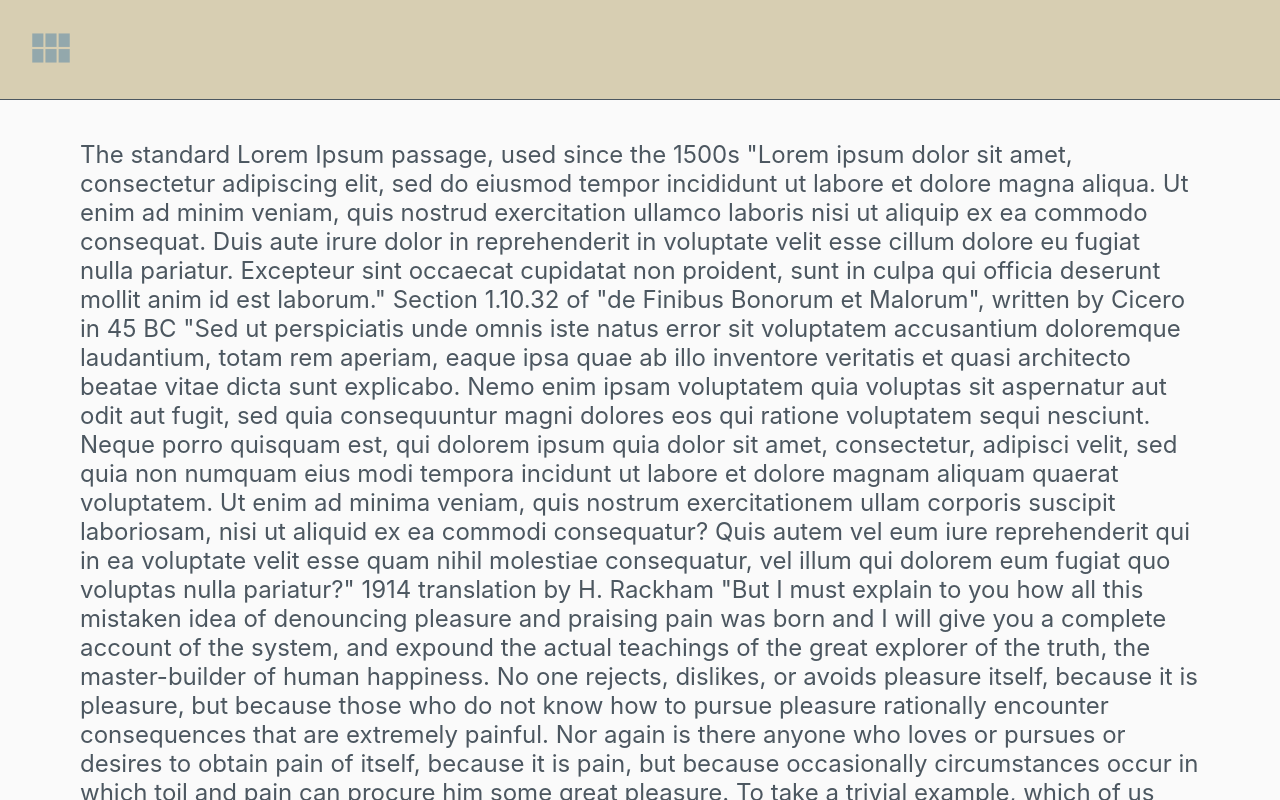
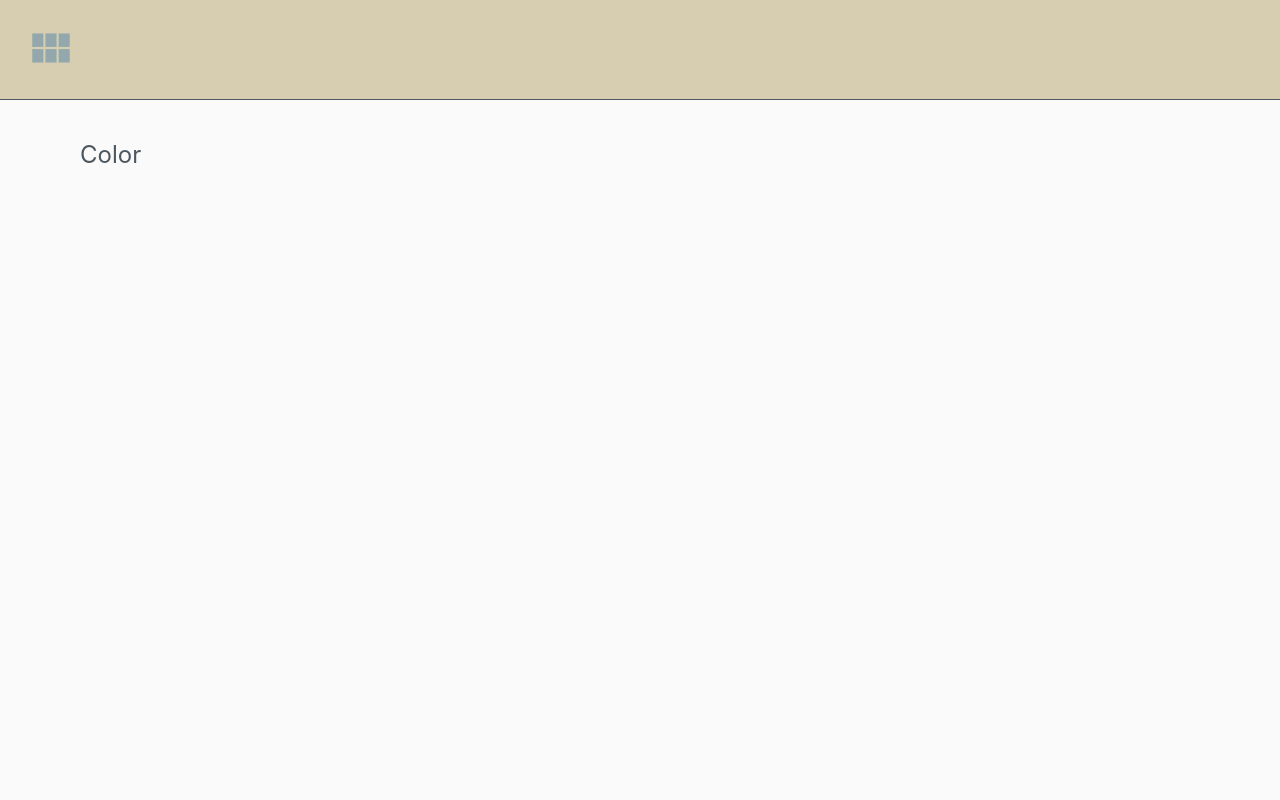
Before and after one commit to kirkdrichardson/react-layout-template, a React (Create React App) app: page /color in a window 1280 px wide. Built offline with nearby package versions, Linux system fonts and the light colour scheme.

Commit message:
added React Router with default routes, added global React Router type, added AppDelegate component for future auth routing, added default routing components and folders

```diff
--- a/flow-typed/global.js
+++ b/flow-typed/global.js
@@ -3,3 +3,9 @@
 // TODO - substitute faux enums for union type
 
 declare type DeviceEnumType = 'DESKTOP' | 'TABLET' | 'MOBILE';
+
+declare type RouterProps = {
+    match: any,
+    location: any,
+    history: any
+};
--- a/package.json
+++ b/package.json
@@ -6,6 +6,7 @@
     "prop-types": "^15.6.2",
     "react": "^16.6.1",
     "react-dom": "^16.6.1",
+    "react-router-dom": "^4.3.1",
     "react-scripts": "2.1.1",
     "styled-components": "^4.0.3"
   },
--- a/src/App.js
+++ b/src/App.js
@@ -1,8 +1,15 @@
 // @flow
 
-import React, { Component } from 'react';
+import * as React from 'react';
+import { Switch, Route } from 'react-router-dom';
 
 import Header from './component/common/Header';
+import Home from 'component/home/Home';
+import Shapes from 'component/shapes/Shapes';
+import Color from 'component/color/Color';
+import Motion from 'component/motion/Motion';
+import Systems from 'component/systems/Systems';
+import NoMatchingRoute from 'component/error/NoMatchingRoute';
 
 // import styled from 'styled-components';
 //
@@ -15,6 +22,41 @@ import {
   AppContainer,
   MainContent
 } from 'common/MainLayout';
+
+
+type RouteType = {
+  path: string,
+  component: React.ElementType,
+  exact: boolean
+};
+
+const routes: RouteType[] = [
+  {
+      path: '/',
+      component: Home,
+      exact: true
+  },
+  {
+      path: '/shapes',
+      component: Shapes,
+      exact: true
+  },
+  {
+      path: '/color',
+      component: Color,
+      exact: true
+  },
+  {
+      path: '/motion',
+      component: Motion,
+      exact: true
+  },
+  {
+      path: '/systems',
+      component: Systems,
+      exact: true
+  }
+];
 
 // We modify the style at these breakpoints
 const BreakPoint = {
@@ -30,7 +72,7 @@ type State = {
 }
 
 
-class App extends Component<{}, State> {
+class App extends React.Component<{}, State> {
   state = {
     screenWidth: 1600,
     screenHeight: 900,
@@ -78,30 +120,27 @@ class App extends Component<{}, State> {
   }
 
   render() {
-    const { device } = this.state;
+    // const { device } = this.state;
 
     console.log(`w: ${this.state.screenWidth} || h: ${this.state.screenHeight}`);
 
     return (
-      <AppContainer>
-        <Header />
-        <MainContent device={device}>
-      The standard Lorem Ipsum passage, used since the 1500s
-"Lorem ipsum dolor sit amet, consectetur adipiscing elit, sed do eiusmod tempor incididunt ut labore et dolore magna aliqua. Ut enim ad minim veniam, quis nostrud exercitation ullamco laboris nisi ut aliquip ex ea commodo consequat. Duis aute irure dolor in reprehenderit in voluptate velit esse cillum dolore eu fugiat nulla pariatur. Excepteur sint occaecat cupidatat non proident, sunt in culpa qui officia deserunt mollit anim id est laborum."
-
-Section 1.10.32 of "de Finibus Bonorum et Malorum", written by Cicero in 45 BC
-"Sed ut perspiciatis unde omnis iste natus error sit voluptatem accusantium doloremque laudantium, totam rem aperiam, eaque ipsa quae ab illo inventore veritatis et quasi architecto beatae vitae dicta sunt explicabo. Nemo enim ipsam voluptatem quia voluptas sit aspernatur aut odit aut fugit, sed quia consequuntur magni dolores eos qui ratione voluptatem sequi nesciunt. Neque porro quisquam est, qui dolorem ipsum quia dolor sit amet, consectetur, adipisci velit, sed quia non numquam eius modi tempora incidunt ut labore et dolore magnam aliquam quaerat voluptatem. Ut enim ad minima veniam, quis nostrum exercitationem ullam corporis suscipit laboriosam, nisi ut aliquid ex ea commodi consequatur? Quis autem vel eum iure reprehenderit qui in ea voluptate velit esse quam nihil molestiae consequatur, vel illum qui dolorem eum fugiat quo voluptas nulla pariatur?"
-
-1914 translation by H. Rackham
-"But I must explain to you how all this mistaken idea of denouncing pleasure and praising pain was born and I will give you a complete account of the system, and expound the actual teachings of the great explorer of the truth, the master-builder of human happiness. No one rejects, dislikes, or avoids pleasure itself, because it is pleasure, but because those who do not know how to pursue pleasure rationally encounter consequences that are extremely painful. Nor again is there anyone who loves or pursues or desires to obtain pain of itself, because it is pain, but because occasionally circumstances occur in which toil and pain can procure him some great pleasure. To take a trivial example, which of us ever undertakes laborious physical exercise, except to obtain some advantage from it? But who has any right to find fault with a man who chooses to enjoy a pleasure that has no annoying consequences, or one who avoids a pain that produces no resultant pleasure?"
-
-Section 1.10.33 of "de Finibus Bonorum et Malorum", written by Cicero in 45 BC
-"At vero eos et accusamus et iusto odio dignissimos ducimus qui blanditiis praesentium voluptatum deleniti atque corrupti quos dolores et quas molestias excepturi sint occaecati cupiditate non provident, similique sunt in culpa qui officia deserunt mollitia animi, id est laborum et dolorum fuga. Et harum quidem rerum facilis est et expedita distinctio. Nam libero tempore, cum soluta nobis est eligendi optio cumque nihil impedit quo minus id quod maxime placeat facere possimus, omnis voluptas assumenda est, omnis dolor repellendus. Temporibus autem quibusdam et aut officiis debitis aut rerum necessitatibus saepe eveniet ut et voluptates repudiandae sint et molestiae non recusandae. Itaque earum rerum hic tenetur a sapiente delectus, ut aut reiciendis voluptatibus maiores alias consequatur aut perferendis doloribus asperiores repellat."
-
-1914 translation by H. Rackham
-"On the other hand, we denounce with righteous indignation and dislike men who are so beguiled and demoralized by the charms of pleasure of the moment, so blinded by desire, that they cannot foresee the pain and trouble that are bound to ensue; and equal blame belongs to those who fail in their duty through weakness of will, which is the same as saying through shrinking from toil and pain. These cases are perfectly simple and easy to distinguish. In a free hour, when our power of choice is untrammelled and when nothing prevents our being able to do what we like best, every pleasure is to be welcomed and every pain avoided. But in certain circumstances and owing to the claims of duty or the obligations of business it will frequently occur that pleasures have to be repudiated and annoyances accepted. The wise man therefore always holds in these matters to this principle of selection: he rejects pleasures to secure other greater pleasures, or else he endures pains to avoid worse pains."
-        </MainContent>
-      </AppContainer>
+        <AppContainer>
+            <Header />
+            <MainContent>
+                <Switch>
+                    {routes.map(route =>
+                        <Route
+                          key={route.path}
+                          path={route.path}
+                          component={route.component}
+                          {...this.props}
+                          exact={route.exact} />
+                    )}
+                <Route path='/' component={NoMatchingRoute} />
+                </Switch>
+            </MainContent>
+        </AppContainer>
     );
   }
 }
--- /dev/null
+++ b/src/AppDelegate.js
@@ -0,0 +1,20 @@
+// @flow strict
+
+import * as React from 'react';
+import { withRouter } from 'react-router-dom';
+
+import App from './App';
+
+// TODO - add additional auth logic
+
+class AppDelegate extends React.Component<RouterProps> {
+    render() {
+        console.log(this.props);
+
+        return (
+            <App {...this.props} />
+        );
+    }
+}
+
+export default withRouter(AppDelegate);
--- a/src/common/MainLayout.js
+++ b/src/common/MainLayout.js
@@ -1,5 +1,5 @@
 // @flow
-import styled, {css} from 'styled-components';
+import styled from 'styled-components';
 
 import Color from 'common/Color';
 import {web, tablet, mobile} from 'common/Style';
@@ -17,7 +17,7 @@ export const DeviceEnums: {[DeviceEnumType]: DeviceEnumType} = {
 
 
 export const AppContainer = styled.div`
-  height: 100%;
+  min-height: 100%;
   position: relative;
   box-sizing: border-box;
   display: flex;
--- /dev/null
+++ b/src/component/color/Color.js
@@ -0,0 +1,17 @@
+// @flow strict
+
+import * as React from 'react';
+
+type Props = {||};
+
+class Color extends React.Component<Props> {
+    render() {
+        return (
+            <div>
+                Color
+            </div>
+        );
+    }
+}
+
+export default Color;
--- /dev/null
+++ b/src/component/error/NoMatchingRoute.js
@@ -0,0 +1,16 @@
+// @flow strict
+
+import * as React from 'react';
+
+
+class NoMatchingRoute extends React.Component<RouterProps> {
+    render() {
+        return (
+            <div>
+                No route matching "{this.props.location.pathname}"
+            </div>
+        );
+    }
+}
+
+export default NoMatchingRoute;
--- /dev/null
+++ b/src/component/home/Home.js
@@ -0,0 +1,17 @@
+// @flow strict
+
+import * as React from 'react';
+
+type Props = {||};
+
+class Home extends React.Component<Props> {
+    render() {
+        return (
+            <div>
+                Home
+            </div>
+        );
+    }
+}
+
+export default Home;
--- /dev/null
+++ b/src/component/motion/Motion.js
@@ -0,0 +1,17 @@
+// @flow strict
+
+import * as React from 'react';
+
+type Props = {||};
+
+class Motion extends React.Component<Props> {
+    render() {
+        return (
+            <div>
+                Motion
+            </div>
+        );
+    }
+}
+
+export default Motion;
--- /dev/null
+++ b/src/component/shapes/Shapes.js
@@ -0,0 +1,17 @@
+// @flow strict
+
+import * as React from 'react';
+
+type Props = {||};
+
+class Shapes extends React.Component<Props> {
+    render() {
+        return (
+            <div>
+                Shapes
+            </div>
+        );
+    }
+}
+
+export default Shapes;
--- /dev/null
+++ b/src/component/systems/Systems.js
@@ -0,0 +1,17 @@
+// @flow strict
+
+import * as React from 'react';
+
+type Props = {||};
+
+class Systems extends React.Component<Props> {
+    render() {
+        return (
+            <div>
+                Systems
+            </div>
+        );
+    }
+}
+
+export default Systems;
--- a/src/index.js
+++ b/src/index.js
@@ -1,10 +1,11 @@
 import React from 'react';
 import ReactDOM from 'react-dom';
+import { BrowserRouter } from "react-router-dom";
 import './index.css';
-import App from './App';
+import AppDelegate from './AppDelegate';
 import * as serviceWorker from './serviceWorker';
 
-ReactDOM.render(<App />, document.getElementById('root'));
+ReactDOM.render(<BrowserRouter><AppDelegate /></BrowserRouter>, document.getElementById('root'));
 
 // If you want your app to work offline and load faster, you can change
 // unregister() to register() below. Note this comes with some pitfalls.
```
Also changed, not shown: 1 other file (tests, documents, lock files or other folders).
